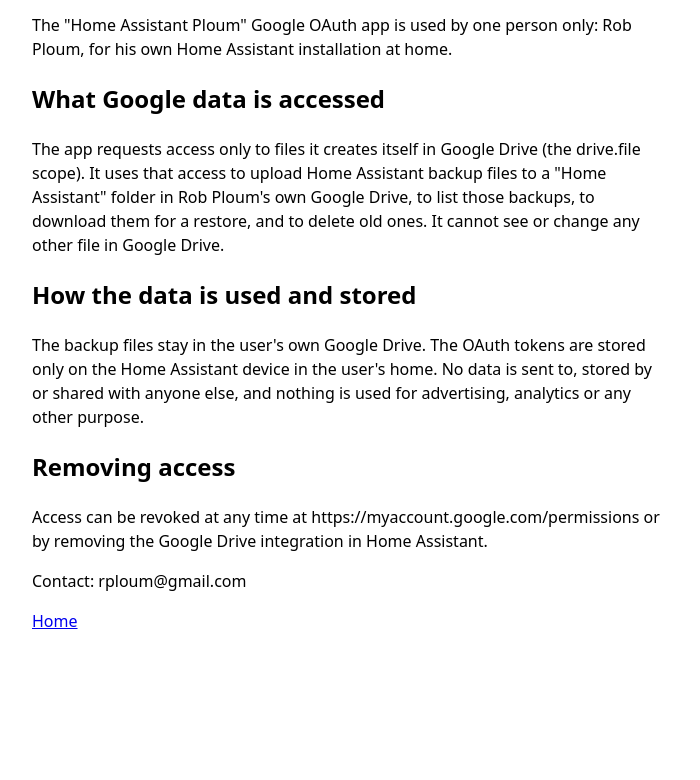
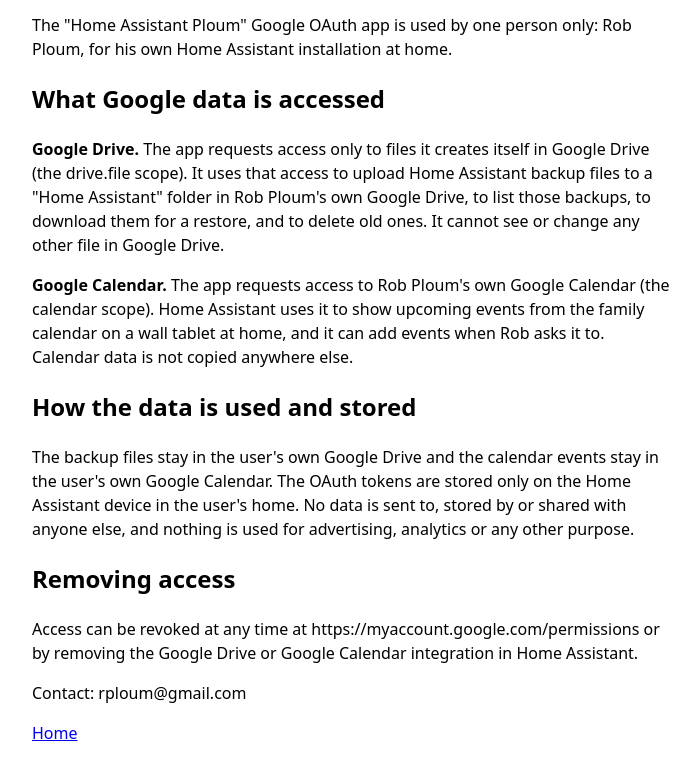
Before and after one commit to rploum/ha-backup, a plain HTML site: page privacy.html in a window 1280 px wide. Shown: the part 136-916 px from the top of the page, without its empty margins (288-988 px from the left). Before the commit the page ends 809 px from the top, so only its background shows below. Drawn offline with Linux system fonts and the light colour scheme.

Commit message:
Update privacy policy to include Google Calendar access

```diff
--- a/privacy.html
+++ b/privacy.html
@@ -6,11 +6,12 @@
 <p>Last updated: 25 November 2026</p>
 <p>The "Home Assistant Ploum" Google OAuth app is used by one person only: Rob Ploum, for his own Home Assistant installation at home.</p>
 <h2>What Google data is accessed</h2>
-<p>The app requests access only to files it creates itself in Google Drive (the drive.file scope). It uses that access to upload Home Assistant backup files to a "Home Assistant" folder in Rob Ploum's own Google Drive, to list those backups, to download them for a restore, and to delete old ones. It cannot see or change any other file in Google Drive.</p>
+<p><strong>Google Drive.</strong> The app requests access only to files it creates itself in Google Drive (the drive.file scope). It uses that access to upload Home Assistant backup files to a "Home Assistant" folder in Rob Ploum's own Google Drive, to list those backups, to download them for a restore, and to delete old ones. It cannot see or change any other file in Google Drive.</p>
+<p><strong>Google Calendar.</strong> The app requests access to Rob Ploum's own Google Calendar (the calendar scope). Home Assistant uses it to show upcoming events from the family calendar on a wall tablet at home, and it can add events when Rob asks it to. Calendar data is not copied anywhere else.</p>
 <h2>How the data is used and stored</h2>
-<p>The backup files stay in the user's own Google Drive. The OAuth tokens are stored only on the Home Assistant device in the user's home. No data is sent to, stored by or shared with anyone else, and nothing is used for advertising, analytics or any other purpose.</p>
+<p>The backup files stay in the user's own Google Drive and the calendar events stay in the user's own Google Calendar. The OAuth tokens are stored only on the Home Assistant device in the user's home. No data is sent to, stored by or shared with anyone else, and nothing is used for advertising, analytics or any other purpose.</p>
 <h2>Removing access</h2>
-<p>Access can be revoked at any time at https://myaccount.google.com/permissions or by removing the Google Drive integration in Home Assistant.</p>
+<p>Access can be revoked at any time at https://myaccount.google.com/permissions or by removing the Google Drive or Google Calendar integration in Home Assistant.</p>
 <p>Contact: rploum@gmail.com</p>
 <p><a href="index.html">Home</a></p>
 </body></html>
```
